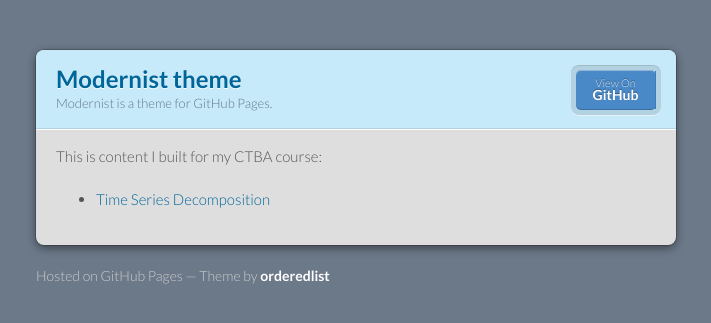
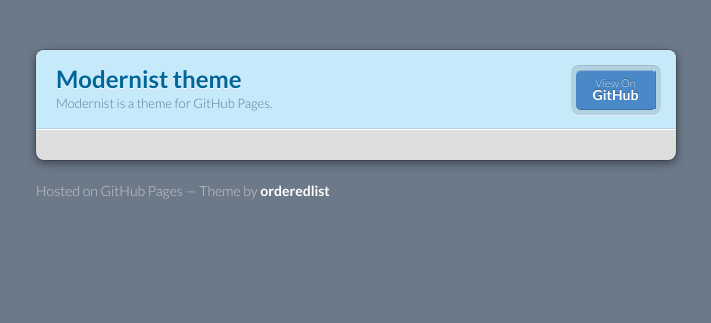
Before and after one commit to sshields07/sshields07.github.io, a Jekyll site: the page built from pages-themes-modernist-e94f73b/index.md, in a window 1280 px wide. Shown: the top 323 px of the page, without its empty margins (284-995 px from the left). Built offline with Jekyll 4.4.1, drawn with Linux system fonts in a browser that asks for light colours; our own code applies the rules of GitHub Pages for plain Markdown files.

Commit message:
Update index.md

```diff
--- a/pages-themes-modernist-e94f73b/index.md
+++ b/pages-themes-modernist-e94f73b/index.md
@@ -2,7 +2,3 @@
 title: My GitHub
 description: Work from my CTBA course
 ---
-
-This is content I built for my CTBA course:
-
-- [Time Series Decomposition](/timeseries/index.md)
```
